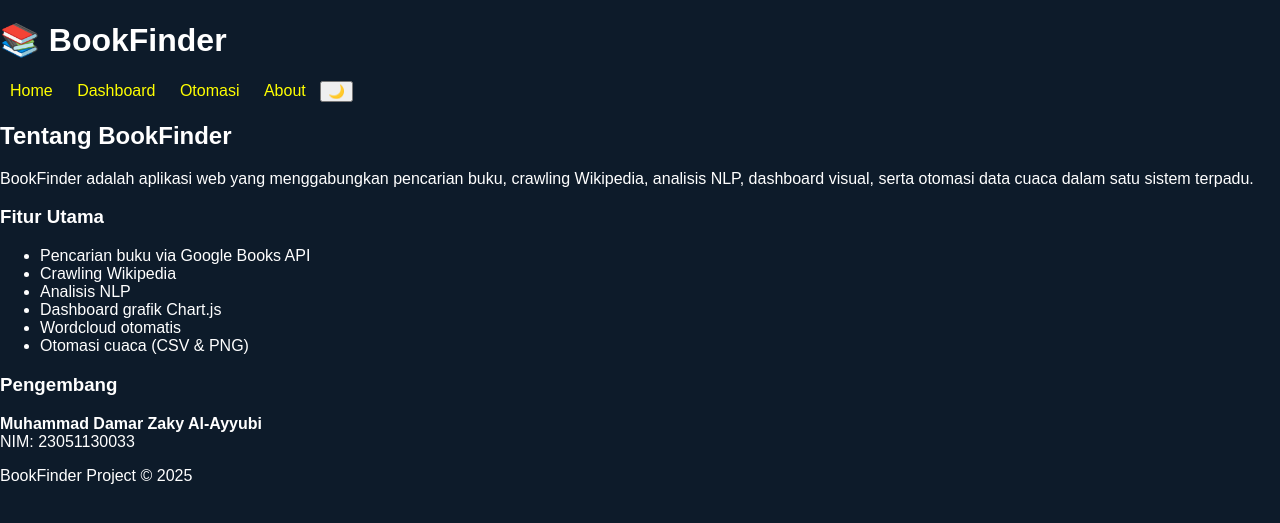
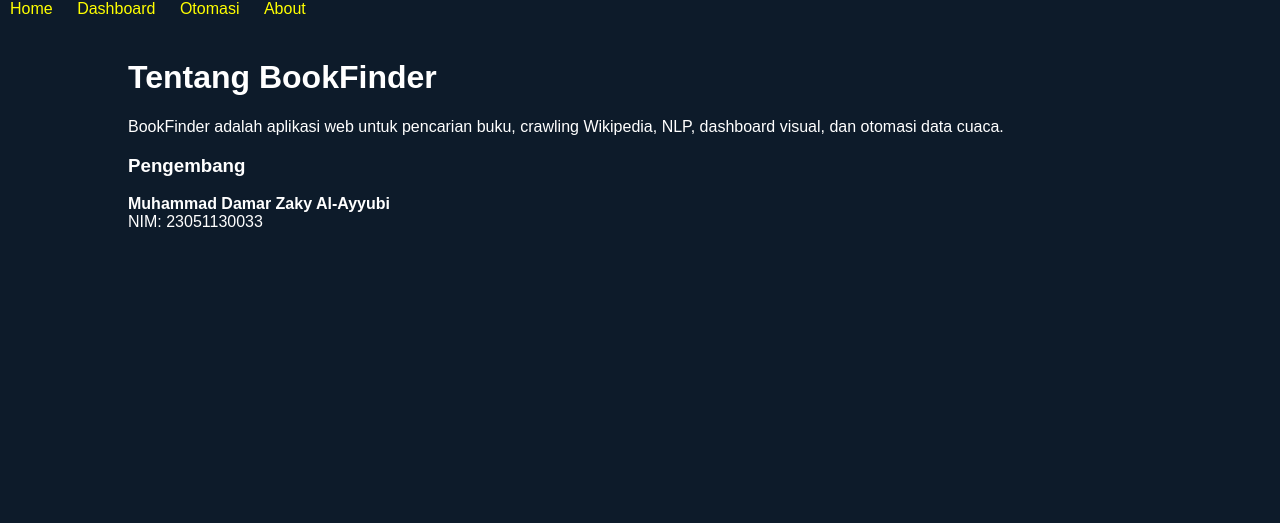
Before and after one commit to muhammadDamarZakyAL-Ayyubi/BookFinder-FinalProject, a Flask app: template templates/about.html in a window 1280 px wide. Shown: the top 523 px of the page. Run offline with Flask 3, Linux system fonts and the light colour scheme; the template is opened without the code that fills it, so the values that code supplies are empty.

Commit message:
Update about.html

```diff
--- a/templates/about.html
+++ b/templates/about.html
@@ -1,73 +1,24 @@
 <!DOCTYPE html>
-<html lang="id">
+<html>
 <head>
-  <meta charset="utf-8">
-  <meta name="viewport" content="width=device-width,initial-scale=1">
-  <title>About - BookFinder</title>
-  <link rel="stylesheet" href="{{ url_for('static', filename='css/style.css') }}">
+    <title>About - BookFinder</title>
+    <link rel="stylesheet" href="{{ url_for('static', filename='style.css') }}">
 </head>
-
 <body>
-
-<header class="navbar">
-  <h1>📚 BookFinder</h1>
-  <nav>
+<nav>
     <a href="/">Home</a>
     <a href="/dashboard">Dashboard</a>
     <a href="/otomasi">Otomasi</a>
-    <a href="/about" class="active">About</a>
-    <button id="theme-toggle" class="theme-btn">🌙</button>
-  </nav>
-</header>
+    <a href="/about">About</a>
+</nav>
 
-<div class="about-card">
-  <h2>Tentang BookFinder</h2>
+<div class="container">
+    <h1>Tentang BookFinder</h1>
 
-  <p class="about-sub">
-    BookFinder adalah aplikasi web yang menggabungkan pencarian buku, crawling Wikipedia,
-    analisis NLP, dashboard visual, serta otomasi data cuaca dalam satu sistem terpadu.
-  </p>
+    <p>BookFinder adalah aplikasi web untuk pencarian buku, crawling Wikipedia, NLP, dashboard visual, dan otomasi data cuaca.</p>
 
-  <h3>Fitur Utama</h3>
-  <ul class="about-list">
-    <li>Pencarian buku via Google Books API</li>
-    <li>Crawling Wikipedia</li>
-    <li>Analisis NLP</li>
-    <li>Dashboard grafik Chart.js</li>
-    <li>Wordcloud otomatis</li>
-    <li>Otomasi cuaca (CSV & PNG)</li>
-  </ul>
-
-  <h3>Pengembang</h3>
-  <p class="about-dev">
-    <strong>Muhammad Damar Zaky Al-Ayyubi</strong><br>
-    NIM: 23051130033
-  </p>
+    <h3>Pengembang</h3>
+    <p><b>Muhammad Damar Zaky Al-Ayyubi</b><br>NIM: 23051130033</p>
 </div>
-
-<footer>BookFinder Project © 2025</footer>
-
-<!-- THEME MODE SCRIPT -->
-<script>
-  const btn = document.getElementById("theme-toggle");
-  const body = document.body;
-
-  if(localStorage.getItem("theme") === "light"){
-    body.classList.add("light");
-    btn.textContent = "☀️";
-  }
-
-  btn.onclick = () => {
-    body.classList.toggle("light");
-    if(body.classList.contains("light")){
-      btn.textContent = "☀️";
-      localStorage.setItem("theme","light");
-    }else{
-      btn.textContent = "🌙";
-      localStorage.setItem("theme","dark");
-    }
-  }
-</script>
-
 </body>
 </html>
```
